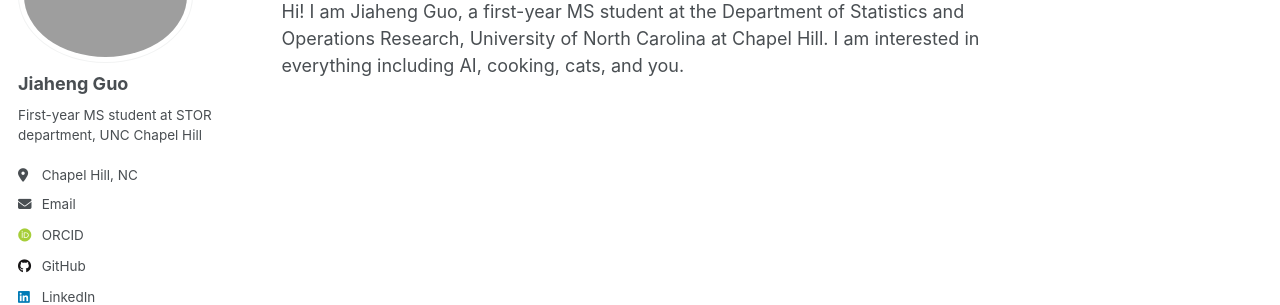
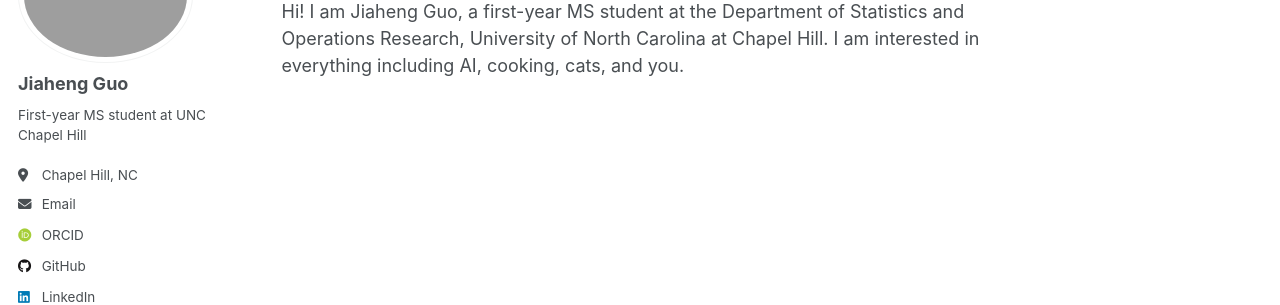
Before and after one commit to jiaheng-guo/jiaheng-guo.github.io, a Jekyll site: the page built from _pages/about.md, in a window 1280 px wide. Shown: the part 170-475 px from the top of the page. Built offline with Jekyll 4.4.1, drawn with Linux system fonts in a browser that asks for light colours; some web fonts are replaced; a script that is not in the unit is left out.

Commit message:
regular update

```diff
--- a/_config.yml
+++ b/_config.yml
@@ -26,7 +26,7 @@ author:
   avatar           : "profile.png"
   name             : "Jiaheng Guo"
   pronouns         : # example: "she/her"
-  bio              : "First-year MS student at STOR department, UNC Chapel Hill"
+  bio              : "First-year MS student at UNC Chapel Hill"
   location         : "Chapel Hill, NC"
   employer         :
   uri              : # URL
```
